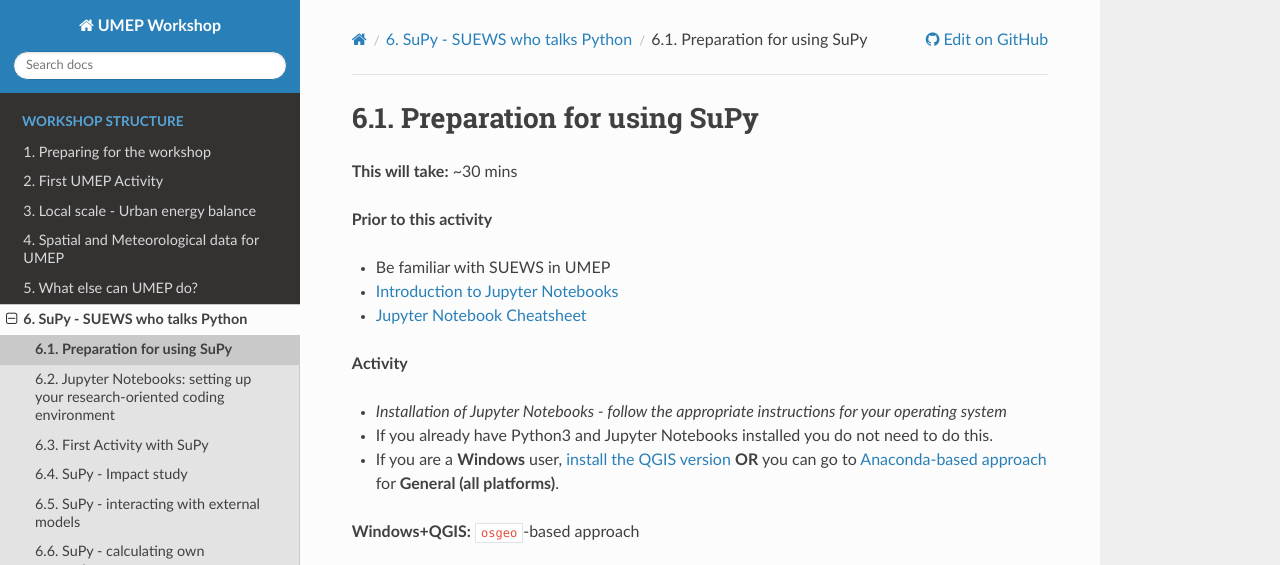
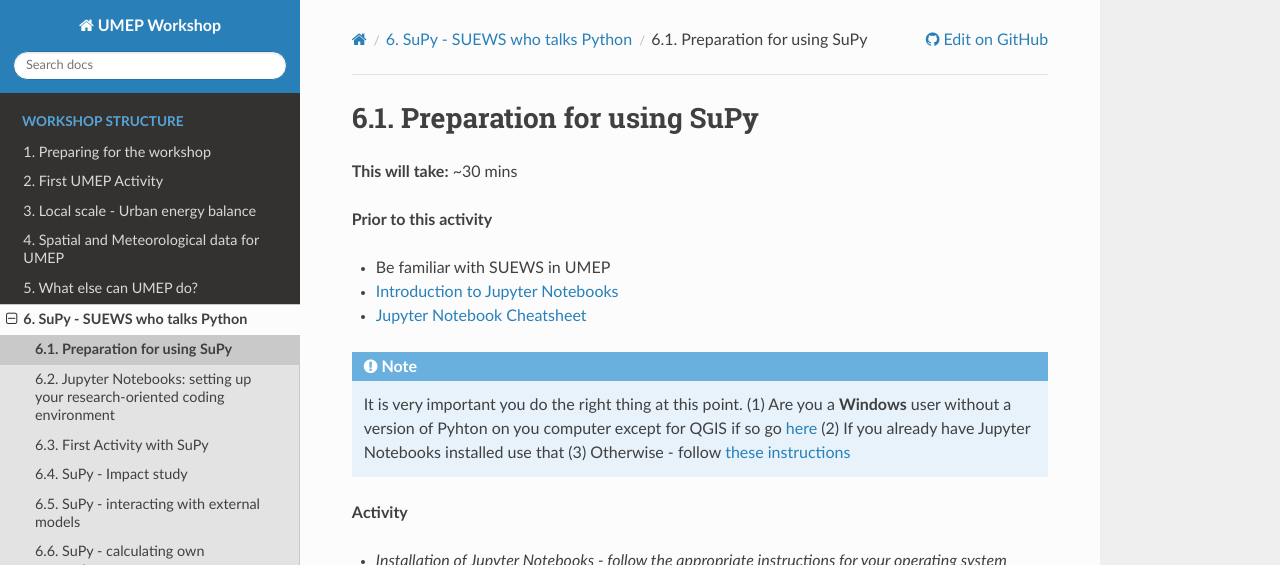
Before and after one commit to Urban-Meteorology-Reading/UMEP-Workshop, a Sphinx documentation site: the page built from source/SUPY/SuPy1.rst, in a window 1280 px wide and 900 px high, cut to the strip 0-565 px from the top of the window. Built offline with Sphinx 7.4.7 and the Read the Docs theme 2.0.0, drawn with Linux system fonts in a browser that asks for light colours; some of the changed lines change nothing that is shown.

Commit message:
Update SuPy1.rst

```diff
--- a/source/SUPY/SuPy1.rst
+++ b/source/SUPY/SuPy1.rst
@@ -14,7 +14,8 @@
 - `Jupyter Notebook Cheatsheet <https://cheatography.com/weidadeyue/cheat-sheets/jupyter-notebook/>`_
 
 
-.. note: It is very important you do the right thing at this point.
+.. note::
+ It is very important you do the right thing at this point.
  (1) Are you a **Windows** user without a version of Pyhton on you computer except for QGIS if so go `here <jpt_win>`
  (2) If you already have Jupyter Notebooks installed use that
  (3) Otherwise - follow `these instructions <jpt_gen>`
```
